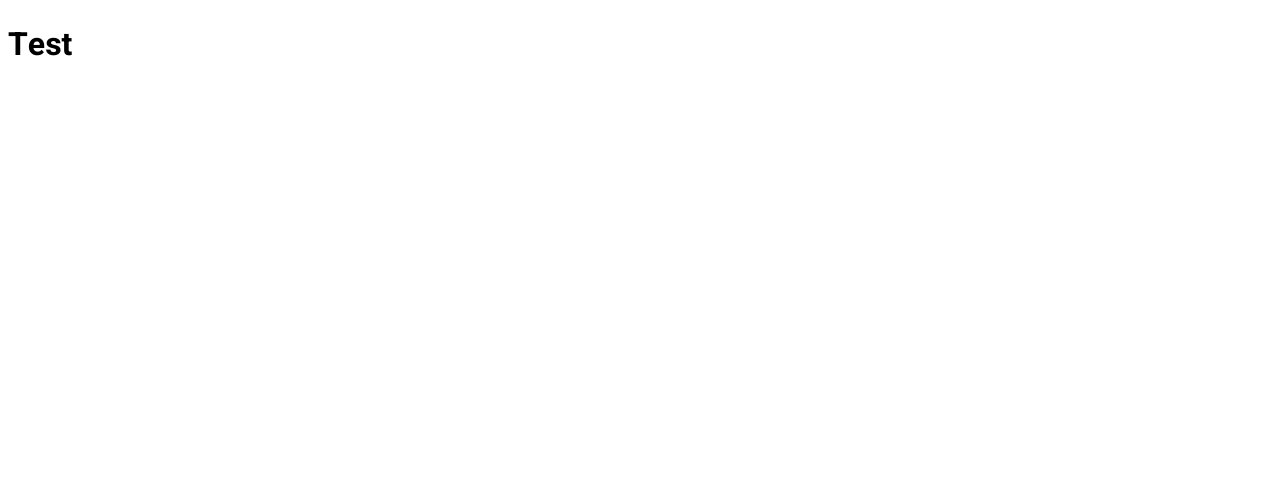
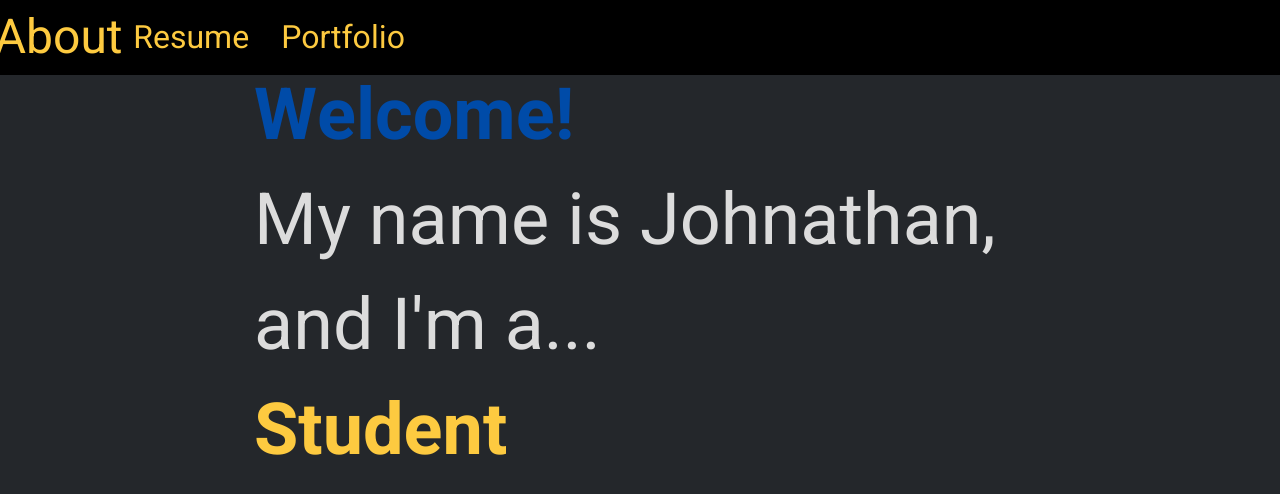
Before and after one commit to lucif3rin/lucif3rin.github.io, a plain HTML site: page index.html in a window 1280 px wide. Drawn offline with Linux system fonts and the light colour scheme.

Commit message:
Changes: * added nav-bar * added click animation to scroll through main page

```diff
--- a/index.html
+++ b/index.html
@@ -8,7 +8,8 @@
         <meta name="keywords" content="HTML, CSS, Javascript, Typescript, C/++, Electrical Engineering">
         <meta name="viewport" content="width=device-width, initial-scale=1.0">
         <meta lang="en">
-        <link rel="stylesheet" href="../style/style.css">
+        <link rel="stylesheet" href="src/style/style.css">
+        <script src="src/scripts/slider.js"></script>
 
         <!--Fonts-->
         <link rel="preconnect" href="https://fonts.googleapis.com">
@@ -16,7 +17,22 @@
         <link href="https://fonts.googleapis.com/css2?family=Comic+Neue:ital,wght@0,300;0,400;0,700;1,300;1,400;1,700&family=Heebo:wght@100..900&display=swap" rel="stylesheet">
         <!--/Fonts-->
     </head>
-    <body>
-        <h1>Test</h1>
+    <body class="center">
+        <div>
+            <ul class="navbar">
+               <li class="nav-item"><a>About</a></li>
+               <li class="nav-item"><a>Resume</a></li>
+               <li class="nav-item"><a>Portfolio</a></li>
+            </ul>
+        </div>
+        <div class="content">
+            <h1>Welcome!</h1>
+            <div id="slider">
+                <div class="span">
+                My name is Johnathan, and I'm a...
+                <div class="span" id="sliderValue"></div>
+            </div>
+
+        </div>
     </body>
 </html>
--- /dev/null
+++ b/src/scripts/slider.js
@@ -0,0 +1,46 @@
+var sliderCounter = 0;
+var sliderContent = [
+  "Student",
+  "Developer",
+  "Teacher"
+];
+
+function slide() {
+    if (sliderCounter >= sliderContent.length) {
+    sliderCounter = 0;
+    }
+
+    // console.log(`${Date.now()}: ${slider}, ${sliderValue}`);
+    sliderValue.innerHTML = "";
+
+    sliderValue.classList.remove("holder-animation");
+    void sliderValue.offsetWidth;
+    sliderValue.classList.add("holder-animation");
+
+    for (i = 0; i < sliderContent[sliderCounter].length; i++) {
+    let letterDiv = document.createElement("div");
+    letterDiv.innerHTML = sliderContent[sliderCounter][i];
+
+    if (letterDiv.innerHTML == " ") {
+        letterDiv.innerHTML = "&nbsp;";
+    }
+    letterDiv.classList.add("start");
+    letterDiv.classList.add("animation");
+    letterDiv.style.animationDelay = i / 10 + "s";
+    sliderValue.appendChild(letterDiv);
+    }
+
+    sliderCounter++;
+}
+
+onload = () => {
+    var slider = document.querySelector("#slider");
+    var sliderValue = document.querySelector("#sliderValue");
+    setInterval(slide(), 3000)
+}
+
+onclick = () => {
+    var slider = document.querySelector("#slider");
+    var sliderValue = document.querySelector("#sliderValue");
+    setInterval(slide(), 3000)
+}
--- /dev/null
+++ b/src/style/style.css
@@ -0,0 +1,171 @@
+/* Elements */
+body {
+  font-family: 'Heebo';
+  background-color: #24272B;
+  margin: 0 auto;
+  color: #dcdcdc;
+  min-height: 100vh;
+  display: flex;
+}
+
+h1 {
+  -webkit-text-fill-color: #004BA8;
+  font-size: 72px;
+  padding: 0px;
+  margin: 0px;
+}
+/* /Elements */
+
+
+/* Classes */
+.content {
+  display: block;
+  margin-top: 5%;
+  justify-self: left;
+
+}
+.navbar {
+  position: absolute;
+  background-color: black;
+  list-style-type: none;
+  margin: 0;
+  padding: 0;
+  display: flex;
+  left: 0;
+  right: 0;
+}
+
+.nav-item {
+  float: left;
+}
+
+.nav-item a {
+  color: #FDCA40;
+  text-align: center;
+  padding: 14px 16px;
+  text-decoration: none;
+  display: block;
+  justify-content: center;
+  align-items: center;
+  font-size: xx-large;
+}
+
+.nav-item a:hover {
+  animation: grow .3s;
+  scale: 150%;
+}
+
+.center {
+  display: flex;
+  justify-content: center;
+}
+
+.start {
+  opacity: 0;
+}
+
+.animation {
+  animation: fade .3s forwards;
+}
+
+.holder-animation {
+  animation: holder 4s;
+}
+/* /Classes */
+
+
+/* IDs */
+#self_portrait {
+  justify-content: left;
+  border-radius: 100%;
+}
+
+#slider {
+  width: 772px;
+  display: flex;
+  gap: 15px;
+  font-size: 72px;
+}
+
+#sliderValue {
+  display: flex;
+  color: #FDCA40;
+  font-weight: 700;
+}
+/* /IDs */
+
+
+/* At-Rules */
+@keyframes grow {
+  0% {
+    scale: 100%;
+  }
+  100% {
+    scale: 150%;
+  }
+}
+@keyframes fade {
+  0%{
+    opacity: 0;
+    transform: translateY(20px);
+  }
+  100%{
+    opacity: 1;
+    transform: translateY(0px);
+  }
+}
+
+@keyframes holder {
+  0%{
+    opacity: 1;
+  }
+  95%{
+    opacity: 1;
+  }
+  100%{
+    opacity: 0;
+  }
+}
+/* /At-Rules */
+
+
+/* Fonts */
+/* Heebo */
+.comic-neue-light {
+  font-family: "Comic Neue", cursive;
+  font-weight: 300;
+  font-style: normal;
+}
+
+.comic-neue-regular {
+  font-family: "Comic Neue", cursive;
+  font-weight: 400;
+  font-style: normal;
+}
+
+.comic-neue-bold {
+  font-family: "Comic Neue", cursive;
+  font-weight: 700;
+  font-style: normal;
+}
+
+.comic-neue-light-italic {
+  font-family: "Comic Neue", cursive;
+  font-weight: 300;
+  font-style: italic;
+}
+
+.comic-neue-regular-italic {
+  font-family: "Comic Neue", cursive;
+  font-weight: 400;
+  font-style: italic;
+}
+
+.comic-neue-bold-italic {
+  font-family: "Comic Neue", cursive;
+  font-weight: 700;
+  font-style: italic;
+}
+
+/* /Heebo */
+/* /Fonts */
--- a/style/style.css
+++ /dev/null
@@ -1,51 +0,0 @@
-/* Elements */
-body {
-    font-family: 'Heebo';
-    align-items: center;
-}
-/* /Elements */
-
-/* Classes */
-
-/* /Classes */
-
-/* Fonts */
-/* Heebo */
-.comic-neue-light {
-  font-family: "Comic Neue", cursive;
-  font-weight: 300;
-  font-style: normal;
-}
-
-.comic-neue-regular {
-  font-family: "Comic Neue", cursive;
-  font-weight: 400;
-  font-style: normal;
-}
-
-.comic-neue-bold {
-  font-family: "Comic Neue", cursive;
-  font-weight: 700;
-  font-style: normal;
-}
-
-.comic-neue-light-italic {
-  font-family: "Comic Neue", cursive;
-  font-weight: 300;
-  font-style: italic;
-}
-
-.comic-neue-regular-italic {
-  font-family: "Comic Neue", cursive;
-  font-weight: 400;
-  font-style: italic;
-}
-
-.comic-neue-bold-italic {
-  font-family: "Comic Neue", cursive;
-  font-weight: 700;
-  font-style: italic;
-}
-
-/* /Heebo */
-/* /Fonts */
```
